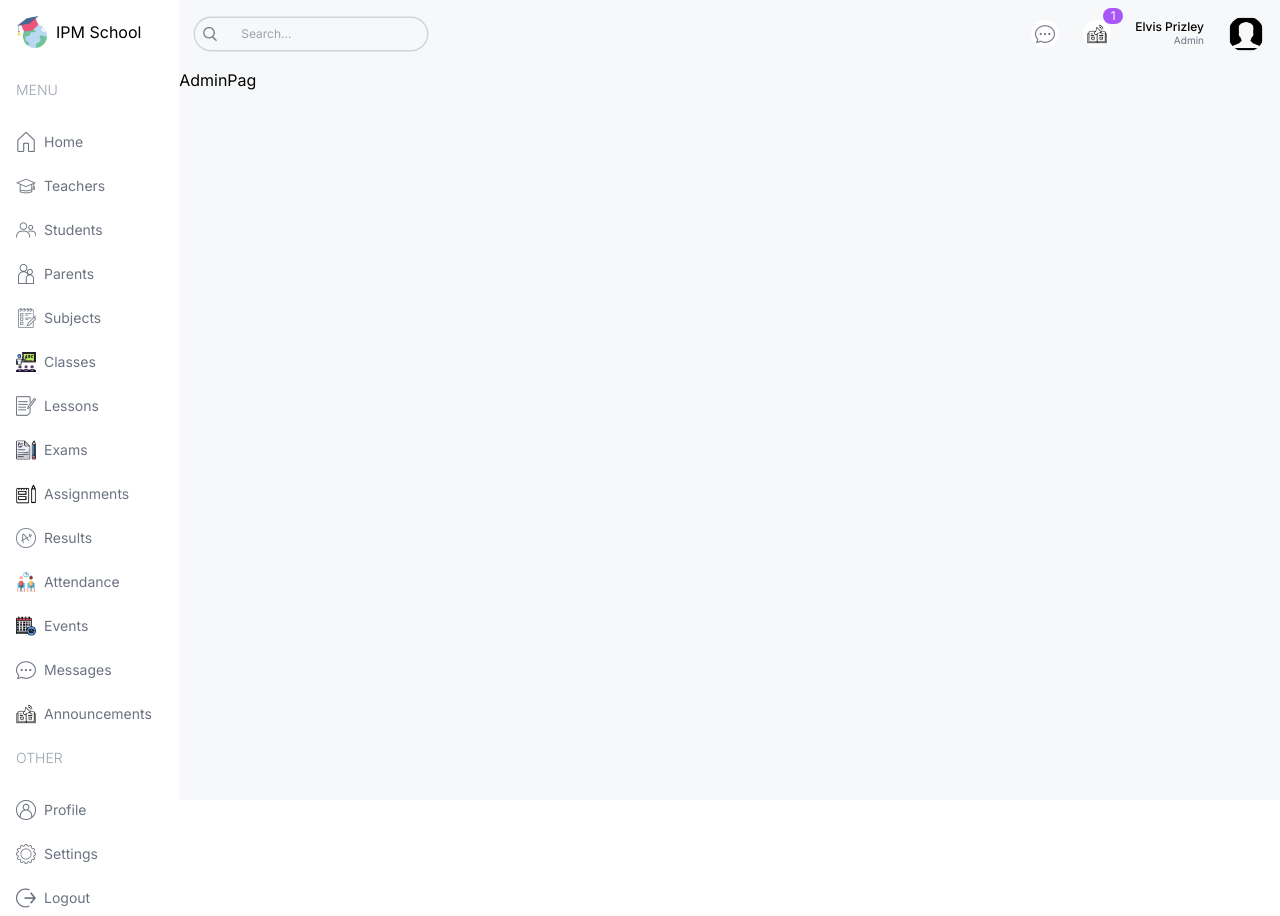
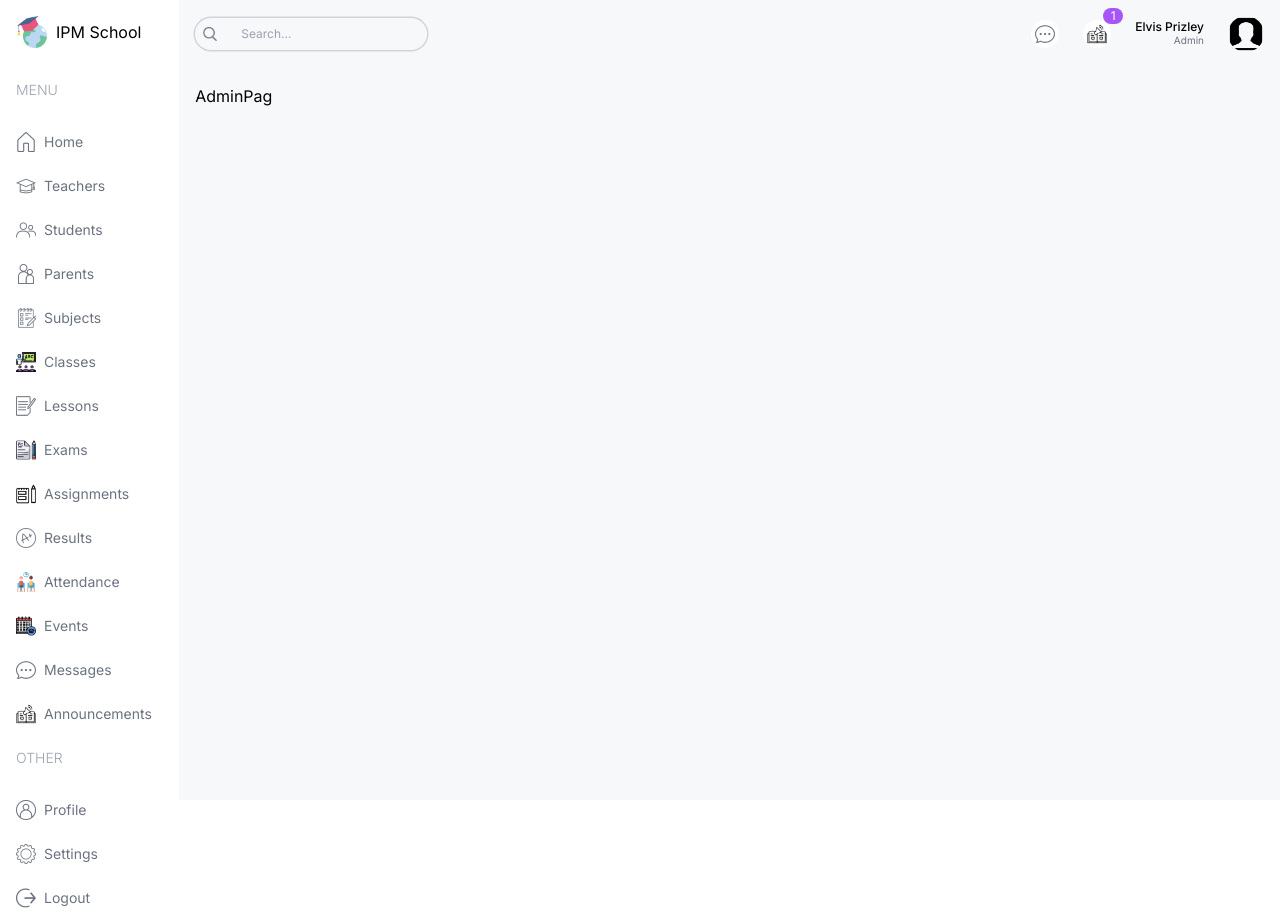
Before and after one commit to abilioepalanga/School-Management-Dashboard, a Next.js app: page /admin in a window 1280 px wide. Built offline with nearby package versions, Linux system fonts and the light colour scheme.

Commit message:
Starting Create Admin Page

```diff
--- a/src/app/(dashboard)/admin/page.tsx
+++ b/src/app/(dashboard)/admin/page.tsx
@@ -1,5 +1,5 @@
 const AdminPage = () => {
-    return <div>AdminPag</div>;
+    return <div className="p-4 flex gap-4 flex-col md:flex-row">AdminPag</div>;
 };
 
 export default AdminPage;
```
